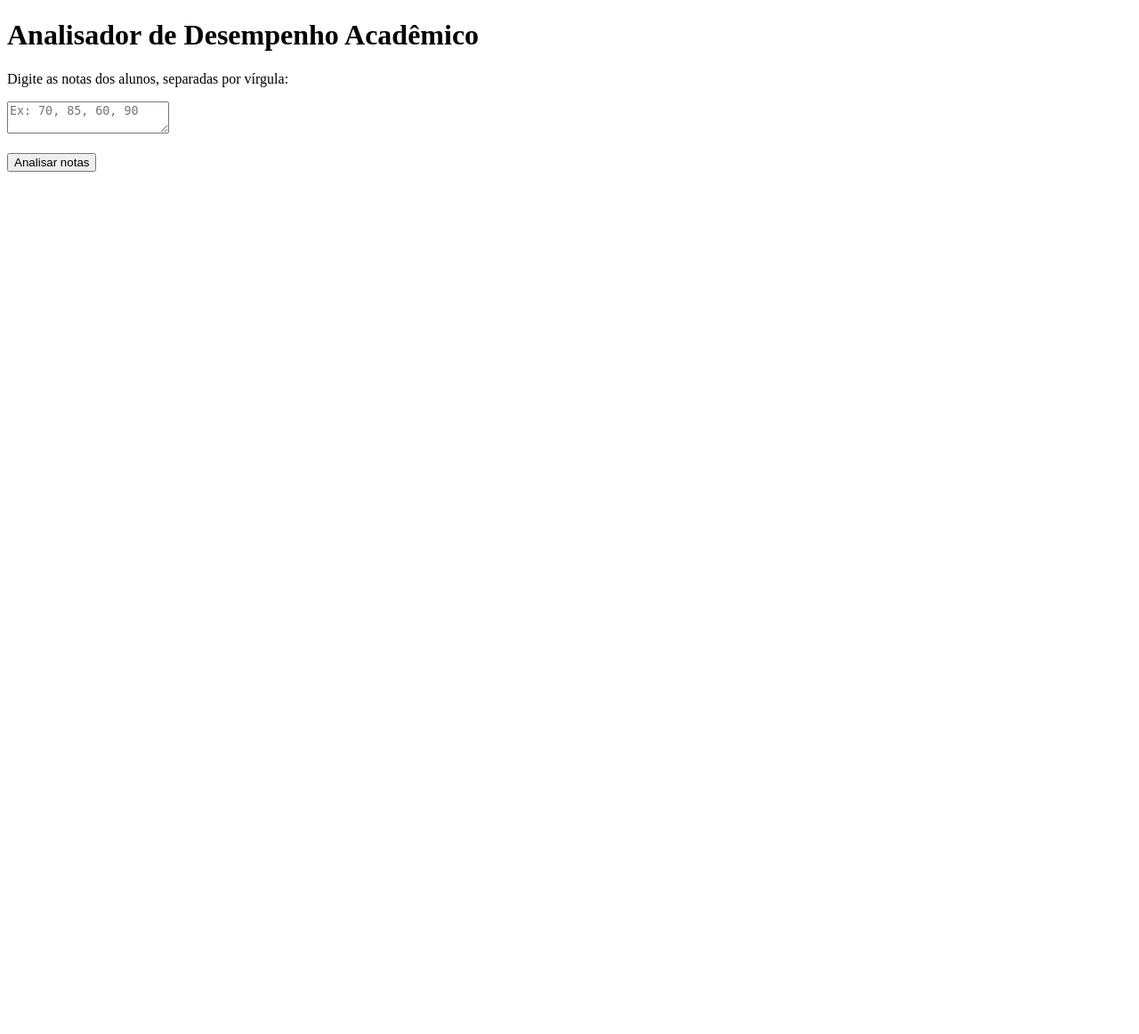
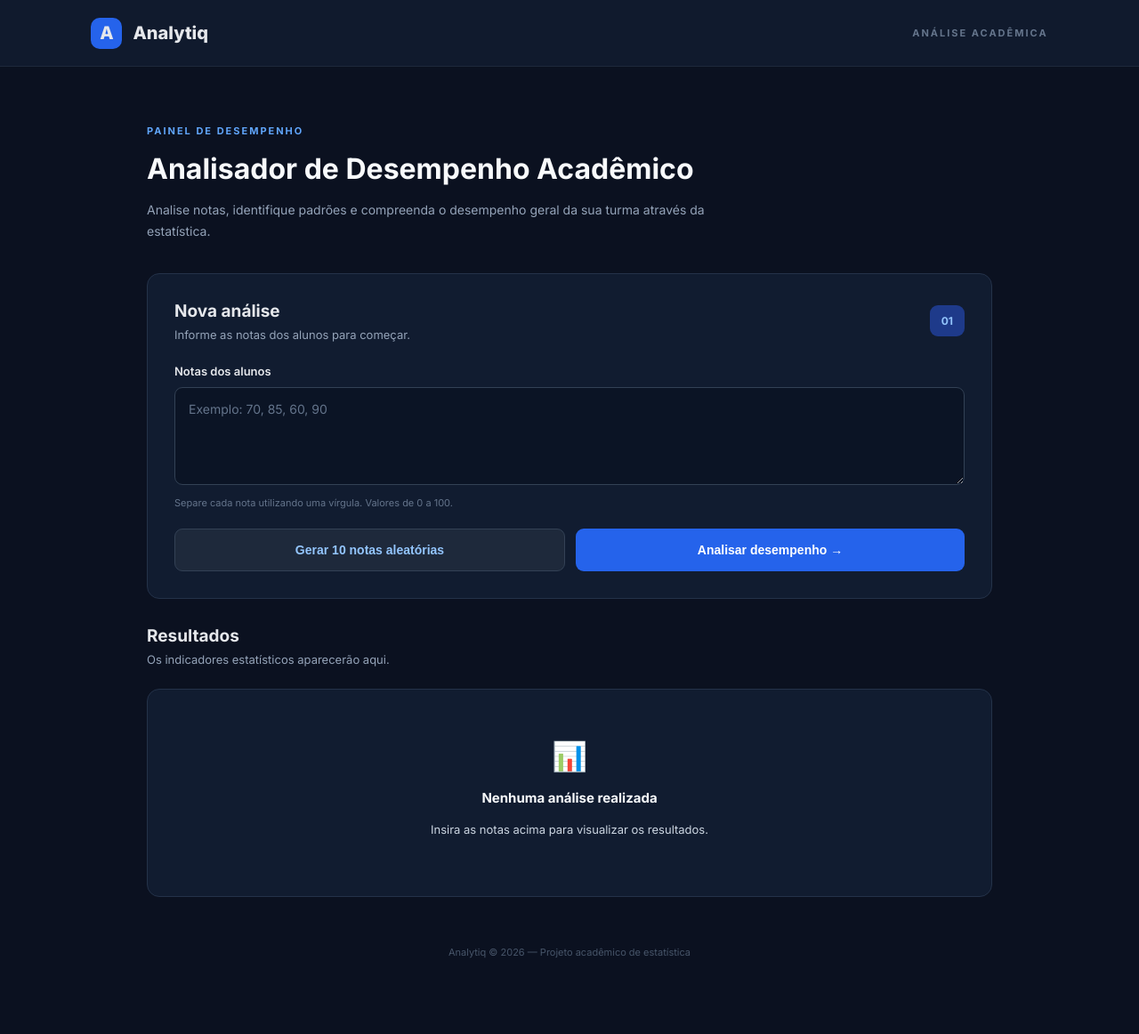
Before and after one commit to Ryan-Taito-Hadas/Analytiq, a FastAPI app: page / in a window 1280 px wide. Shown: the whole page at 89% size. Before the commit the page ends 193 px from the top, so only its background shows below. Run offline with FastAPI, Linux system fonts and the light colour scheme.

Commit message:
Gerador de notas aleatórias

```diff
--- a/static/script.js
+++ b/static/script.js
@@ -1,3 +1,16 @@
+function gerarNotas() {
+    const campoNotas = document.getElementById("notas");
+
+    const notas = [];
+
+    for (let i = 0; i < 10; i++) {
+        const nota = Math.floor(Math.random() * 101);
+        notas.push(nota);
+    }
+
+    campoNotas.value = notas.join(", ");
+}
+
 async function analisarNotas() {
     const campoNotas = document.getElementById("notas");
     const resultado = document.getElementById("resultado");
@@ -49,7 +62,7 @@ async function analisarNotas() {
 
             <h3>Desempenho individual</h3>
 
-            <table border="1" cellpadding="8">
+            <table>
                 <tr>
                     <th>Aluno</th>
                     <th>Nota</th>
--- a/static/style.css
+++ b/static/style.css
@@ -0,0 +1,319 @@
+@import url('https://fonts.googleapis.com/css2?family=Inter:wght@400;500;600;700;800&display=swap');
+
+* {
+    margin: 0;
+    padding: 0;
+    box-sizing: border-box;
+}
+
+body {
+    background: #0b1120;
+    color: #e5e7eb;
+    font-family: 'Inter', sans-serif;
+    min-height: 100vh;
+}
+
+/* BARRA SUPERIOR */
+
+.topbar {
+    height: 75px;
+    padding: 0 8%;
+    display: flex;
+    align-items: center;
+    justify-content: space-between;
+    background: #101a2d;
+    border-bottom: 1px solid #1e293b;
+}
+
+.logo {
+    display: flex;
+    align-items: center;
+    gap: 12px;
+    font-size: 20px;
+    font-weight: 800;
+}
+
+.logo-icon {
+    background: #2563eb;
+    width: 35px;
+    height: 35px;
+    display: flex;
+    align-items: center;
+    justify-content: center;
+    border-radius: 10px;
+}
+
+.header-label {
+    color: #64748b;
+    font-size: 11px;
+    font-weight: 700;
+    letter-spacing: 2px;
+}
+
+/* CONTEÚDO */
+
+.container {
+    max-width: 1000px;
+    margin: 0 auto;
+    padding: 60px 25px;
+}
+
+.welcome {
+    margin-bottom: 35px;
+}
+
+.tag {
+    color: #60a5fa;
+    font-size: 11px;
+    font-weight: 700;
+    letter-spacing: 2px;
+}
+
+.welcome h1 {
+    font-size: 32px;
+    margin: 15px 0;
+    color: #f8fafc;
+}
+
+.welcome p {
+    color: #94a3b8;
+    line-height: 1.7;
+    max-width: 650px;
+    font-size: 14px;
+}
+
+/* CARTÕES */
+
+.input-card,
+.result-card {
+    background: #111c30;
+    border: 1px solid #243249;
+    border-radius: 14px;
+    padding: 30px;
+    margin-bottom: 30px;
+}
+
+.section-title {
+    display: flex;
+    justify-content: space-between;
+    align-items: center;
+    margin-bottom: 25px;
+}
+
+.section-title h2 {
+    font-size: 19px;
+    margin-bottom: 7px;
+}
+
+.section-title p {
+    color: #94a3b8;
+    font-size: 13px;
+}
+
+.number-icon {
+    background: #1e3a8a;
+    color: #93c5fd;
+    padding: 10px 13px;
+    border-radius: 9px;
+    font-size: 12px;
+    font-weight: 700;
+}
+
+/* FORMULÁRIO */
+
+label {
+    display: block;
+    font-size: 13px;
+    font-weight: 600;
+    margin-bottom: 10px;
+}
+
+textarea {
+    width: 100%;
+    height: 110px;
+    background: #0b1425;
+    border: 1px solid #334155;
+    border-radius: 9px;
+    padding: 15px;
+    color: white;
+    font-family: inherit;
+    font-size: 14px;
+    resize: vertical;
+    outline: none;
+    transition: 0.2s;
+}
+
+textarea:focus {
+    border-color: #3b82f6;
+    box-shadow: 0 0 0 3px #3b82f622;
+}
+
+textarea::placeholder {
+    color: #64748b;
+}
+
+.input-hint {
+    display: block;
+    color: #64748b;
+    font-size: 11px;
+    margin-top: 9px;
+}
+
+button {
+    width: 100%;
+    margin-top: 22px;
+    padding: 15px;
+    background: #2563eb;
+    border: none;
+    border-radius: 9px;
+    color: white;
+    font-size: 14px;
+    font-weight: 700;
+    cursor: pointer;
+    transition: 0.2s;
+}
+
+button:hover {
+    background: #1d4ed8;
+    transform: translateY(-2px);
+}
+
+button span {
+    margin-left: 8px;
+    font-size: 18px;
+}
+
+/* RESULTADOS */
+
+.result-card {
+    min-height: 160px;
+}
+
+.empty-state {
+    text-align: center;
+    padding: 25px 10px;
+}
+
+.empty-icon {
+    font-size: 32px;
+}
+
+.empty-state h3 {
+    margin: 15px 0 8px;
+    font-size: 15px;
+}
+
+.empty-state p {
+    color: #64748b;
+    font-size: 12px;
+}
+
+/* RESULTADOS GERADOS PELO JAVASCRIPT */
+
+#resultado h2,
+#resultado h3 {
+    margin: 18px 0;
+    color: #f8fafc;
+}
+
+#resultado p {
+    color: #cbd5e1;
+    font-size: 13px;
+    margin: 12px 0;
+}
+
+#resultado table {
+    width: 100%;
+    border-collapse: collapse;
+    margin-top: 20px;
+    font-size: 12px;
+    text-align: left;
+}
+
+#resultado th {
+    background: #1e293b;
+    color: #93c5fd;
+    padding: 14px 10px;
+}
+
+#resultado td {
+    padding: 13px 10px;
+    border-bottom: 1px solid #29364b;
+    color: #cbd5e1;
+}
+
+#resultado tr:hover td {
+    background: #17243a;
+}
+
+/* RODAPÉ */
+
+footer {
+    text-align: center;
+    color: #475569;
+    font-size: 11px;
+    padding: 25px 0;
+}
+
+/* RESPONSIVIDADE */
+
+@media (max-width: 600px) {
+
+    .topbar {
+        padding: 0 20px;
+    }
+
+    .header-label {
+        font-size: 9px;
+    }
+
+    .container {
+        padding: 35px 15px;
+    }
+
+    .welcome h1 {
+        font-size: 25px;
+    }
+
+    .input-card,
+    .result-card {
+        padding: 20px;
+    }
+
+    #resultado {
+        overflow-x: auto;
+    }
+
+    #resultado table {
+        min-width: 550px;
+    }
+}
+
+.button-group {
+    display: flex;
+    gap: 12px;
+}
+
+.button-group button {
+    flex: 1;
+}
+
+.generate-button {
+    background: #1e293b;
+    border: 1px solid #334155;
+    color: #93c5fd;
+}
+
+.generate-button:hover {
+    background: #29384f;
+}
+
+.analyze-button {
+    background: #2563eb;
+}
+
+@media (max-width: 600px) {
+    .button-group {
+        flex-direction: column;
+    }
+}
--- a/templates/index.html
+++ b/templates/index.html
@@ -1,23 +1,97 @@
 <!DOCTYPE html>
 <html lang="pt-BR">
+
 <head>
     <meta charset="UTF-8">
     <meta name="viewport" content="width=device-width, initial-scale=1.0">
-    <title>Analisador de Desempenho</title>
+
+    <title>Analytiq | Desempenho Acadêmico</title>
+
+    <link rel="stylesheet" href="/static/style.css">
 </head>
+
 <body>
 
-    <h1>Analisador de Desempenho Acadêmico</h1>
+    <header class="topbar">
+        <div class="logo">
+            <span class="logo-icon">A</span>
+            <span>Analytiq</span>
+        </div>
 
-    <p>Digite as notas dos alunos, separadas por vírgula:</p>
+        <span class="header-label">ANÁLISE ACADÊMICA</span>
+    </header>
 
-    <textarea id="notas" placeholder="Ex: 70, 85, 60, 90"></textarea>
+    <main class="container">
 
-    <br><br>
+        <section class="welcome">
+            <span class="tag">PAINEL DE DESEMPENHO</span>
 
-    <button onclick="analisarNotas()">Analisar notas</button>
+            <h1>Analisador de Desempenho Acadêmico</h1>
 
-    <div id="resultado"></div>
+            <p>
+                Analise notas, identifique padrões e compreenda
+                o desempenho geral da sua turma através da estatística.
+            </p>
+        </section>
+
+        <section class="input-card">
+
+            <div class="section-title">
+                <div>
+                    <h2>Nova análise</h2>
+                    <p>Informe as notas dos alunos para começar.</p>
+                </div>
+
+                <span class="number-icon">01</span>
+            </div>
+
+            <label for="notas">Notas dos alunos</label>
+
+            <textarea
+                id="notas"
+                placeholder="Exemplo: 70, 85, 60, 90"
+            ></textarea>
+
+            <span class="input-hint">
+                Separe cada nota utilizando uma vírgula. Valores de 0 a 100.
+            </span>
+
+            <div class="button-group">
+                <button class="generate-button" onclick="gerarNotas()">
+                    Gerar 10 notas aleatórias
+                </button>
+
+                <button class="analyze-button" onclick="analisarNotas()">
+                    Analisar desempenho →
+                </button>
+            </div>
+
+        </section>
+
+        <section class="results-section">
+
+            <div class="section-title">
+                <div>
+                    <h2>Resultados</h2>
+                    <p>Os indicadores estatísticos aparecerão aqui.</p>
+                </div>
+            </div>
+
+            <div id="resultado" class="result-card">
+                <div class="empty-state">
+                    <span class="empty-icon">📊</span>
+                    <h3>Nenhuma análise realizada</h3>
+                    <p>Insira as notas acima para visualizar os resultados.</p>
+                </div>
+            </div>
+
+        </section>
+
+        <footer>
+            <p>Analytiq © 2026 — Projeto acadêmico de estatística</p>
+        </footer>
+
+    </main>
 
     <script src="/static/script.js"></script>
 
```
